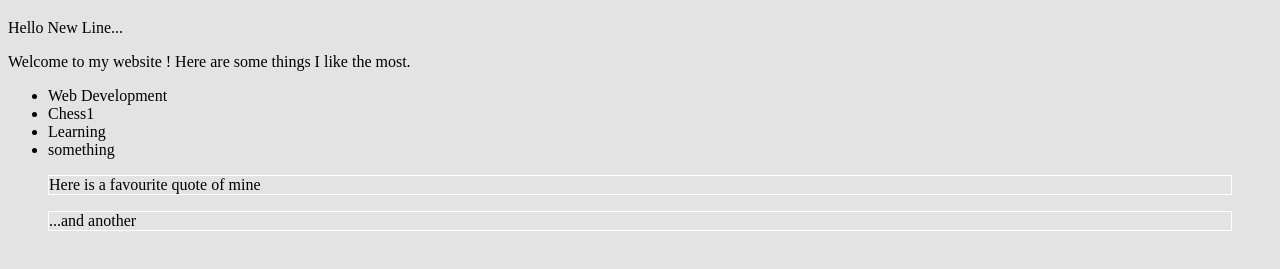
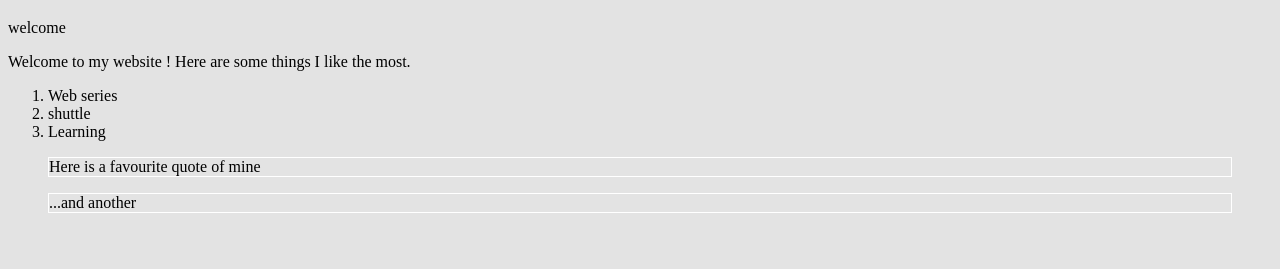
Before and after one commit to ShahinaSk/html-demo, a plain HTML site: page index.html in a window 1280 px wide. Shown: the part 61-330 px from the top of the page. Drawn offline with Linux system fonts and the light colour scheme.

Commit message:
insertion,deletion,updation

```diff
--- a/index.html
+++ b/index.html
@@ -9,7 +9,7 @@
 		<h1>My First Website</h1>
 
 		<!-- newly added line-->
-		<p>Hello New Line...</p>
+		<p>welcome</p>
 
 		<!--update-->
 		<p>Welcome to my website ! Here are some things I like the most.</p>
@@ -17,12 +17,12 @@
 	</div>
 
 	<div id="ul1">
-		<ul>
-			<li>Web Development</li>
-			<li>Chess1</li>
+		<ol>
+			<li>Web series</li>
+			<li>shuttle</li>
 			<li>Learning</li>
-			<li>something</li>
-		</ul>
+
+		</ol>
 	</div>
 	<div id="gen">
 
```
